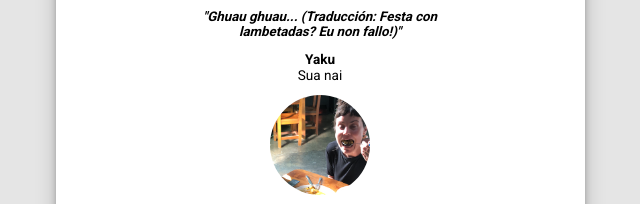
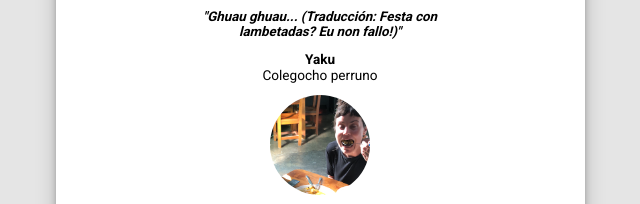
Before and after one commit to VaqueroFontenla/lupita-bday, a plain HTML site: page index.html in a window 1280 px wide. Shown: the part 1372-1576 px from the top of the page, 320-960 px from the left. Drawn offline with Linux system fonts and the light colour scheme.

Commit message:
chore: :speech_balloon: Replace review text

```diff
--- a/index.html
+++ b/index.html
@@ -65,7 +65,7 @@
       <div class="review">
         <div class="review-image yaku"></div>
         <h5>"Ghuau ghuau... (Traducción: Festa con lambetadas? Eu non fallo!)"</h5>
-        <p><strong>Yaku</strong><br />Sua nai</p>
+        <p><strong>Yaku</strong><br />Colegocho perruno</p>
       </div>
         <div class="review-image ester"></div>
         <h5>
```
